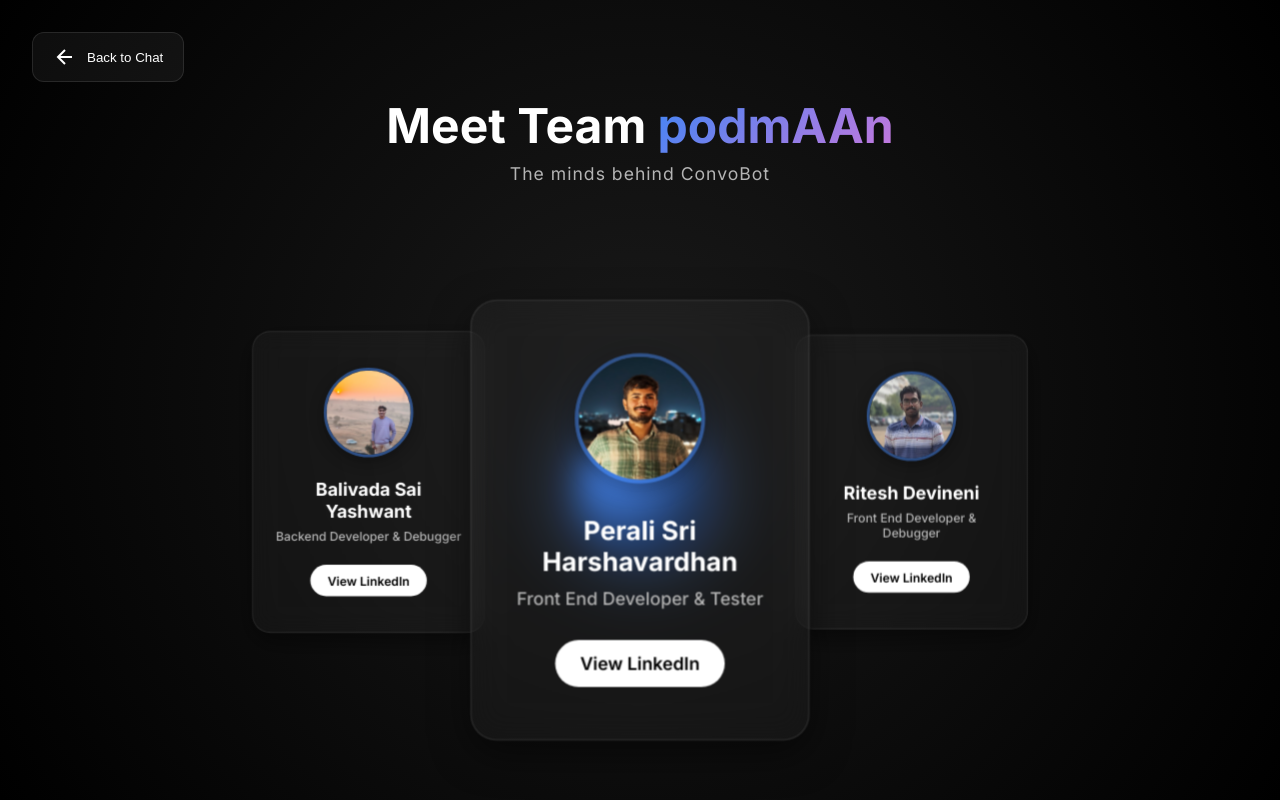
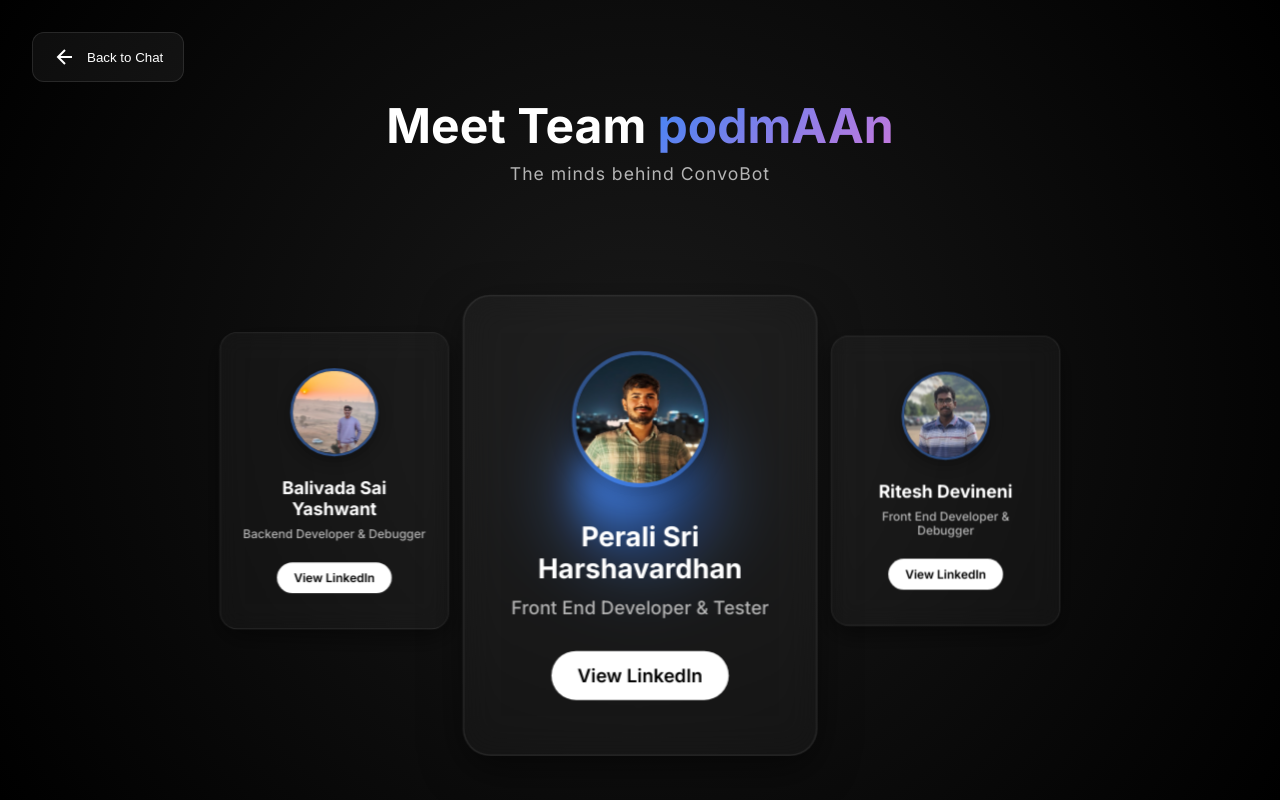
Before and after one commit to bsaiyashwant/ConvoBot, a React (Create React App) app in the folder frontend/: page /team in a window 1280 px wide. Built offline with nearby package versions, Linux system fonts and the light colour scheme; no server answers; a web font is replaced by a local one.

Commit message:
Final Fix: resolve 3D accessibility with pointer-events and dynamic z-index

```diff
--- a/frontend/src/pages/Team.css
+++ b/frontend/src/pages/Team.css
@@ -118,6 +118,8 @@
 .member-orbital-path {
     position: absolute;
     transform-style: preserve-3d;
+    pointer-events: none;
+    /* Crucial: don't block elements behind */
 }
 
 .member-card-3d {
@@ -131,6 +133,8 @@
     transition: all 0.5s ease;
     transform-style: preserve-3d;
     box-shadow: 0 10px 30px rgba(0, 0, 0, 0.5);
+    pointer-events: auto;
+    /* Allow clicks on the card itself */
 }
 
 .member-card-3d:hover {
--- a/frontend/src/pages/Team.js
+++ b/frontend/src/pages/Team.js
@@ -7,7 +7,7 @@
         name: "Perali Sri Harshavardhan",
         role: "Front End Developer & Tester",
         linkedin: "https://www.linkedin.com/in/perali-sri-harsha-vardhan-3a8541325/",
-        image: "/harsha_photo.png", // We'll need to save the images
+        image: "/harsha_photo.png",
         angle: 0
     },
     {
@@ -31,7 +31,12 @@
     const navigate = useNavigate();
 
     const handleMemberClick = (memberAngle) => {
-        setRotation(-memberAngle);
+        // Shortest path rotation
+        const targetRotation = -memberAngle;
+        let diff = (targetRotation - (rotation % 360)) % 360;
+        if (diff > 180) diff -= 360;
+        if (diff < -180) diff += 360;
+        setRotation(rotation + diff);
     };
 
     return (
@@ -50,18 +55,30 @@
             </div>
 
             <div className="orbit-container">
+                {/* The "Earth" Center - ignore clicks */}
                 <div className="earth-concept" style={{ pointerEvents: 'none' }}>
                     <div className="earth-glow"></div>
                 </div>
 
+                {/* Orbiting Members */}
                 <div className="orbit-field" style={{ transform: `rotateY(${rotation}deg)` }}>
-                    {teamMembers.map((member, index) => (
+                    {teamMembers.map((member, index) => {
+                        // Calculate relative angle to find who is in front
+                        const relativeAngle = (member.angle + rotation) % 360;
+                        const normalizedAngle = relativeAngle < 0 ? relativeAngle + 360 : relativeAngle;
+
+                        // Cards near 0 or 360 are "in front"
+                        // We use cosine to distribute z-index (1 is front, -1 is back)
+                        const zIndex = Math.round(Math.cos(normalizedAngle * Math.PI / 180) * 100);
+
+                        return (
                             <div
                                 key={index}
                                 className="member-orbital-path"
                                 style={{
-                                transform: `rotateY(${member.angle}deg) translateZ(350px)`,
-                                '--member-angle': `${member.angle}deg`
+                                    transform: `rotateY(${member.angle}deg) translateZ(400px)`,
+                                    '--member-angle': `${member.angle}deg`,
+                                    zIndex: zIndex
                                 }}
                             >
                                 <div
@@ -92,7 +109,8 @@
                                     </div>
                                 </div>
                             </div>
-                    ))}
+                        );
+                    })}
                 </div>
             </div>
         </div>
```
Lines whose indentation alone changed are shown as unchanged.
